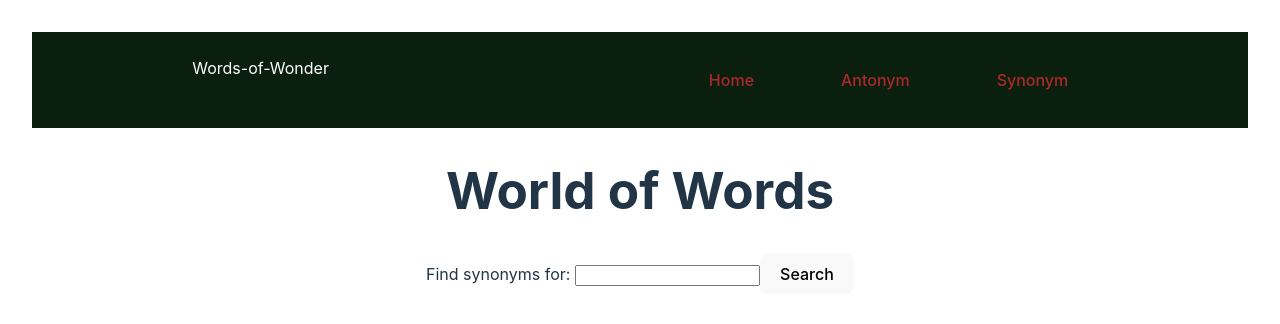
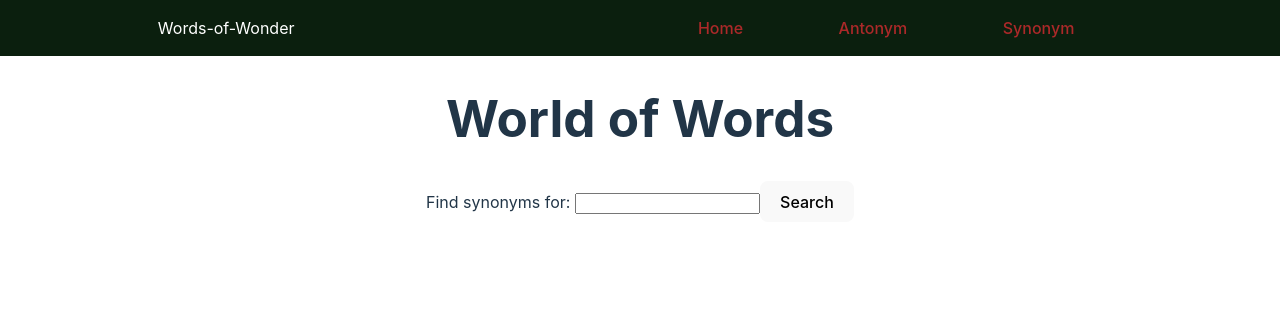
Before and after one commit to aviralrabbit1/world-of-words, a React (Vite) app: page /synonym in a window 1280 px wide. Shown: the top 324 px of the page. Built offline with nearby package versions, Linux system fonts and the light colour scheme.

Commit message:
minor CSS changes

```diff
--- a/src/Router.css
+++ /dev/null
@@ -1,42 +0,0 @@
-#root {
-  max-width: 1280px;
-  margin: 0 auto;
-  padding: 2rem;
-  text-align: center;
-}
-
-.logo {
-  height: 6em;
-  padding: 1.5em;
-  will-change: filter;
-  transition: filter 300ms;
-}
-.logo:hover {
-  filter: drop-shadow(0 0 2em #646cffaa);
-}
-.logo.react:hover {
-  filter: drop-shadow(0 0 2em #61dafbaa);
-}
-
-@keyframes logo-spin {
-  from {
-    transform: rotate(0deg);
-  }
-  to {
-    transform: rotate(360deg);
-  }
-}
-
-@media (prefers-reduced-motion: no-preference) {
-  a:nth-of-type(2) .logo {
-    animation: logo-spin infinite 20s linear;
-  }
-}
-
-.card {
-  padding: 2em;
-}
-
-.read-the-docs {
-  color: #888;
-}
--- a/src/index.css
+++ b/src/index.css
@@ -3,6 +3,8 @@
   line-height: 1.5;
   font-weight: 400;
   box-sizing: border-box;
+  margin: 0 auto;
+  text-align: center;
 
   color-scheme: light dark;
   color: rgba(255, 255, 255, 0.87);
--- a/src/pages/Home.tsx
+++ b/src/pages/Home.tsx
@@ -1,7 +1,9 @@
 export const Home = () => {
   return (
     <div>
+      <h2>
       World of Words is a playful project, utilising words and their magic!
+      </h2>
     </div>
   );
 };
--- a/src/router.tsx
+++ b/src/router.tsx
@@ -1,5 +1,5 @@
-import { BrowserRouter, Routes, Route, Link } from 'react-router-dom';
-import './Router.css';
+import { BrowserRouter, Routes, Route } from 'react-router-dom';
+import './index.css';
 
 import { Home } from './pages/Home';
 import Antonym from './pages/Antonym';
```
Also changed, not shown: src/App.tsx (deleted, +0 -13 lines).
